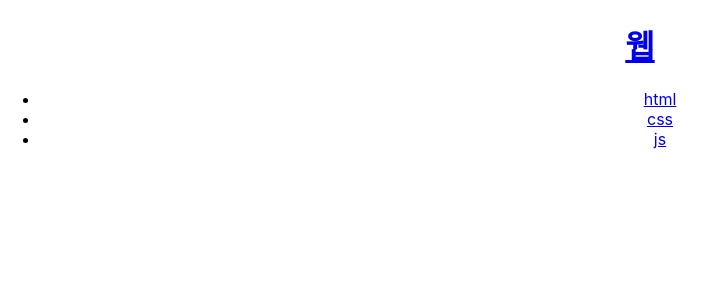
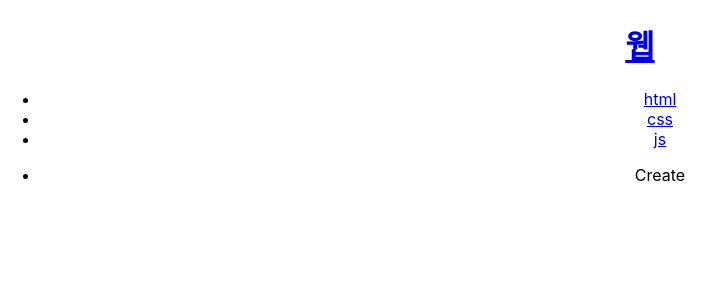
Before and after one commit to JongHoonSon/React-Practice, a React (Create React App) app: page / in a window 1280 px wide. Shown: the top 300 px of the page, without its empty margins (0-724 px from the left). Built offline with nearby package versions, Linux system fonts and the light colour scheme.

Commit message:
Controller 컴포넌트 생성

```diff
--- a/src/App.js
+++ b/src/App.js
@@ -51,6 +51,16 @@ const Article = ({ title, body }) => {
   );
 };
 
+const Controller = () => {
+  return (
+    <ul>
+      <li>
+        <a herf="/create">Create</a>
+      </li>
+    </ul>
+  );
+};
+
 function App() {
   const topics = [
     { id: 1, title: "html", body: "html is ..." },
@@ -90,6 +100,7 @@ function App() {
       <Header title="웹" onChangeMode={changeModeHandler} />
       <Nav topics={topics} onChangeMode={changeModeHandler} />
       {content}
+      <Controller />
     </div>
   );
 }
```
